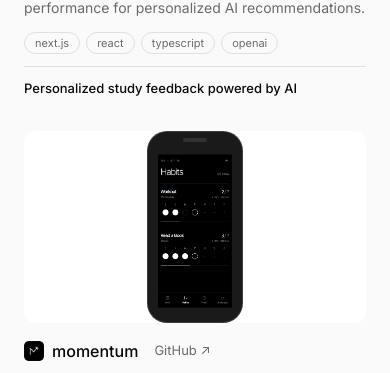
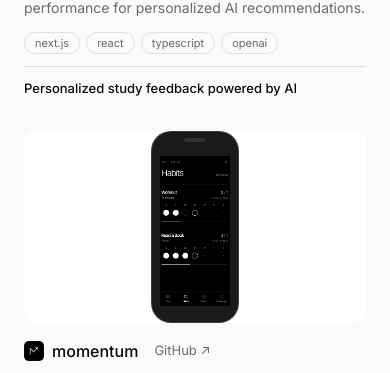
Before and after one commit to AndreTsoi/personal-site, a Next.js app in the folder nextapp/: page / in a window 390 px wide. Shown: the part 1095-1468 px from the top of the page. Built offline with nearby package versions, Linux system fonts and the light colour scheme.

Commit message:
Restore phone frame shape, shrink screenshot with wider proportions

```diff
--- a/nextapp/src/components/Projects.tsx
+++ b/nextapp/src/components/Projects.tsx
@@ -39,7 +39,7 @@ function BrowserFrame({ children }: { children: React.ReactNode }) {
 
 function PhoneFrame({ children }: { children: React.ReactNode }) {
   return (
-    <div style={{ height: "100%", aspectRatio: "9/18" }}>
+    <div style={{ height: "100%", aspectRatio: "9/19.5" }}>
       <div className="h-full flex flex-col rounded-[20px] overflow-hidden border p-1.5" style={{ borderColor: "rgba(255,255,255,0.15)", background: "#1a1a1a" }}>
         {/* Notch */}
         <div className="mx-auto mb-1 rounded-full shrink-0" style={{ width: "30%", height: 4, background: "rgba(255,255,255,0.1)" }} />
@@ -123,7 +123,9 @@ export default function Projects() {
                   style={{ background: p.bg, aspectRatio: "16/9", display: "flex", alignItems: "center", justifyContent: "center" }}
                 >
                   <PhoneFrame>
-                    <Image src={p.image} alt={p.title} fill className="object-cover object-top" style={{ transform: "scale(0.9)" }} />
+                    <div className="absolute" style={{ inset: "6% 3%" }}>
+                      <Image src={p.image} alt={p.title} fill className="object-cover object-top" />
+                    </div>
                   </PhoneFrame>
                 </a>
               )}
```
